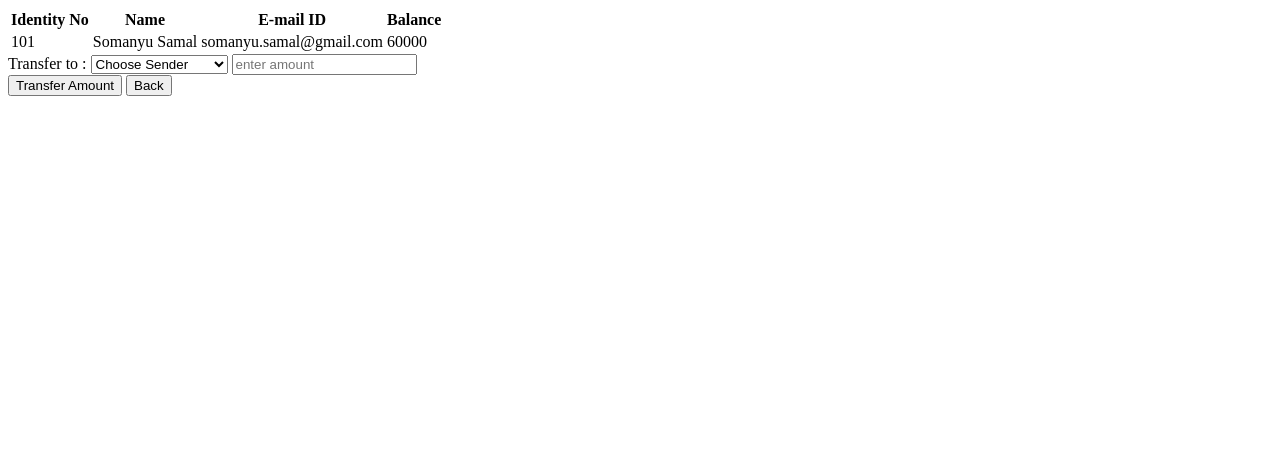
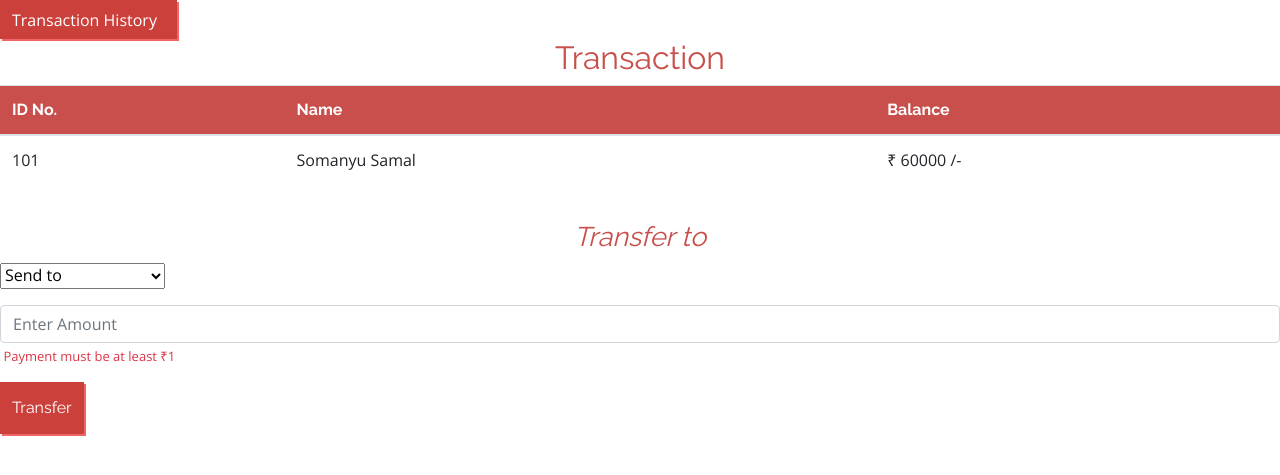
Before and after one commit to Somanyu/Banking-System, a PHP site: page /customers/transfer.php?id=101 in a window 1280 px wide. Shown: the top 475 px of the page. Run offline with PHP 8.4, Linux system fonts and the light colour scheme; data comes from the database, SQL or seed files in the repository; some libraries are stand-ins or nearby versions.

Commit message:
added transaction codes

```diff
--- a/customers/transfer.php
+++ b/customers/transfer.php
@@ -1,7 +1,7 @@
 <?php
 include 'config.php';
 
-if(isset($_POST['submit'])) {
+if (isset($_POST['submit'])) {
     $from = $_GET['id'];
     $to = $_POST['to'];
     $amt = $_POST['amount'];
@@ -11,99 +11,113 @@ if(isset($_POST['submit'])) {
     $sql1 = mysqli_fetch_array($query);
 
     $sql = "SELECT * from customer_transc where `id`=$to";
-    $query = mysqli_query($mysqli,$sql);
+    $query = mysqli_query($mysqli, $sql);
     $sql2 = mysqli_fetch_array($query);
 
-    if (($amt)<0) {
+    if (($amt) < 0) {
         echo '<script type="text/javascript">';
         echo ' alert("Payment must be at least ₹1.")';
         echo '</script>';
-    }
-
-     else if($amt > $sql1['balance']) {
+    } else if ($amt > $sql1['balance']) {
 
         echo '<script type="text/javascript">';
         echo ' alert("Your account has insufficient funds. Check that you have enough money.")';
         echo '</script>';
-    }
-
-      else {
+    } else {
         $new_balance = $sql1['balance'] - $amt;
         $sql = "UPDATE customer_transc set Balance=$new_balance where `id`=$from";
         mysqli_query($mysqli, $sql);
 
         $new_balance = $sql2['balance'] + $amt;
         $sql = "UPDATE customer_transc set Balance=$new_balance where `id`=$to";
-          mysqli_query($mysqli,$sql);
+        mysqli_query($mysqli, $sql);
 
         $sender = $sql1['full_name'];
         $receiver = $sql2['full_name'];
-          $sql = "INSERT INTO transaction(`sender`, `receiver`, `balance`) VALUES ('$sender','$receiver','$amt')";
-          $query=mysqli_query($mysqli,$sql);
+        $sql = "INSERT INTO history_transc(`sender`, `receiver`, `balance`) VALUES ('$sender','$receiver','$amt')";
+        $query = mysqli_query($mysqli, $sql);
 
-          if($query){
+        if ($query) {
             echo '<script type="text/javascript">';
             echo ' alert("Your transaction was Successfull!!")';
             echo '</script>';
         }
 
-       $new_balance=0;
-       $amt=0;
+        $new_balance = 0;
+        $amt = 0;
     }
-
 }
 ?>
 
 <!DOCTYPE html>
 <html lang="en">
+
 <head>
-    <meta charset="UTF-8">
-    <meta http-equiv="X-UA-Compatible" content="IE=edge">
-    <meta name="viewport" content="width=device-width, initial-scale=1.0">
+
+    <!-- <script src="https://use.fontawesome.com/81d61c39bf.js"></script> -->
+
+    <meta charset="utf-8">
+    <meta name="viewport" content="width=device-width, initial-scale=1.0, shrink-to-fit=no">
     <title>Bank of America | Transaction</title>
+    <!-- <link rel="stylesheet" href="assets/bootstrap/css/bootstrap.min.css"> -->
+    <link rel="stylesheet" href="https://fonts.googleapis.com/css?family=Open+Sans:400,600">
+    <link rel="stylesheet" href="https://fonts.googleapis.com/css?family=Raleway:400,700">
+    <link rel="stylesheet" href="./assets/transfer.css">
+    <link rel="stylesheet" href="./assets/bootstrap.css">
+
 </head>
+
 <body>
-    <div class="container">
-        <div class="text-center">
+    <div class="float-end">
+        <a class="btn active" role="button" href="./history.php" style="background: #cb403b;color: #fff;border-style: none;border-radius: 0px;font-family: 'Open Sans', sans-serif;box-shadow: 2px 2px #ef6666;margin-right: 2px;">Transaction History  <i class="fas fa-long-arrow-alt-right" style="font-size: 18px;font-weight: bold; color:#fff;"></i>
+        </a>
+    </div>
+    <section class="contact-clean">
         <?php
         include 'config.php';
-                $sid=$_GET['id'];
+        $sid = $_GET['id'];
         $sql = "SELECT * FROM `customer_transc` WHERE `id`=$sid";
-                $result=mysqli_query($mysqli, $sql);
-                if(!$result)
-                {
+        $result = mysqli_query($mysqli, $sql);
+        if (!$result) {
             echo "Error : " . $sql . "<br>" . mysqli_error($mysqli);
         }
-                $rows=mysqli_fetch_assoc($result);
+        $rows = mysqli_fetch_assoc($result);
         ?>
-            <form name="tcredit" class="tabletext" method="post"><div>
+        <form name="tcredit" method="post">
+            <h2 class="text-center" style="font-family: 'Raleway', sans-serif; font-size: 32px; color: #c84f4b;">Transaction</h2>
+            <div class="table-responsive" style="margin-bottom: 1rem;">
                 <table class="table">
+                    <thead style="color: #fff;background: #c84f4b;font-family: Raleway, sans-serif;">
                         <tr>
-                        <th class="textcenter">Identity No</th>
-                        <th class="textcenter">Name</th>
-                        <th class="textcenter">E-mail ID</th>
-                        <th class="textcenter">Balance</th>
+                            <th>ID No.</th>
+                            <th>Name&nbsp;</th>
+                            <th>Balance</th>
                         </tr>
-                    <tr>
-                        <td class="customer-data"><?php echo $rows['id'] ?></td>
-                        <td class="customer-data"><?php echo $rows['full_name'] ?></td>
-                        <td class="customer-data"><?php echo $rows['email_id'] ?></td>
-                        <td class="customer-data"><?php echo $rows['balance'] ?></td>
+                    </thead>
+                    <tbody style="font-family: 'Open Sans', sans-serif;font-weight: 500;border-style: none;border-color: rgba(33,37,41,0);">
+                        <tr style="border-style: none;">
+                            <td><?php echo $rows['id']; ?></td>
+                            <td><?php echo $rows['full_name']; ?></td>
+                            <td>₹ <?php echo $rows['balance']; ?> /-</td>
                         </tr>
+                    </tbody>
                 </table>
             </div>
-            <label for="" class="transfer-to">Transfer to :</label>
-            <select name="to" class="senders" required>
-                <option value="" disabled selected>Choose Sender</option>
+            <div class="d-inline" style="text-align: center;width: 382px;">
+                <h2 class="divider-style"><span style="font-size: 27px;color: #c84f4b;font-family: Raleway, sans-serif;font-weight: normal;font-style: italic;">Transfer to</span></h2>
+            </div>
+            <div class="mb-3">
+                <select aria-placeholder="enter value" name="to" class="form-select" style="font-family: 'Open Sans', sans-serif;font-style: normal;" required>
+                    <option value="" disabled selected>Send to</option>
                     <?php
                     include 'config.php';
-                $sid=$_GET['id'];
-                $sql="SELECT * FROM customer_transc where `id`!=$sid";
-                $result=mysqli_query($mysqli, $sql);
-                if(!$result) {
+                    $sid = $_GET['id'];
+                    $sql = "SELECT * FROM customer_transc where `id`!=$sid";
+                    $result = mysqli_query($mysqli, $sql);
+                    if (!$result) {
                         echo "Error " . $sql . "<br>" . mysqli_error($mysqli);
                     }
-                while($rows = mysqli_fetch_assoc($result)) {
+                    while ($rows = mysqli_fetch_assoc($result)) {
                     ?>
                         <option value="<?php echo $rows['id']; ?>">
                             <?php echo $rows['full_name']; ?>
@@ -111,22 +125,17 @@ if(isset($_POST['submit'])) {
                     <?php
                     }
                     ?>
+                </select>
+            </div>
+            <div class="mb-3">
+                <input class="form-control" type="number" name="amount" style="font-family: 'Open Sans', sans-serif;" placeholder="Enter Amount" required>
+                <small class="form-text text-danger" style="font-family: 'Open Sans', sans-serif;font-size: 13px;"><i class="fa fa-exclamation-circle"></i> &nbsp;Payment&nbsp;must&nbsp;be&nbsp;at&nbsp;least&nbsp;₹1<br></small>
+            </div>
+            <div class="mb-3">
+                <button name="submit" class="btn active" type="submit" style="color: #fff;background: #cb403b;font-family: Raleway, sans-serif;border-style: none;border-radius: 0px;padding-top: 14px;padding-bottom: 14px;box-shadow: 2px 2px #ef6666;">Transfer</button>
+            </div>
+        </form>
+    </section>
+</body>
 
-            </select>
-            <label for="" class="amount"></label>
-                <input type="number" name="amount" placeholder="enter amount" class="enter-amount" required>
-                <div>
-
-                    <button type="submit" class="transfer-button" name="submit">Transfer Amount</button>
-                    <a href="./customer.php">
-          						<button class="home" type="button">
-            						Back
-          						</button>
-        			</a>
-                </div>
-
-        </form>
-        </div>
-    </div>
-</body>
 </html>
```
Lines whose indentation alone changed are shown as unchanged.
